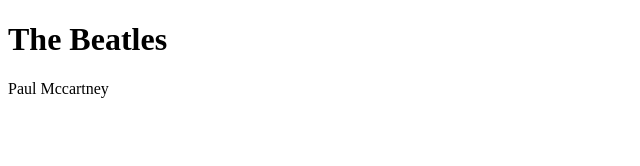
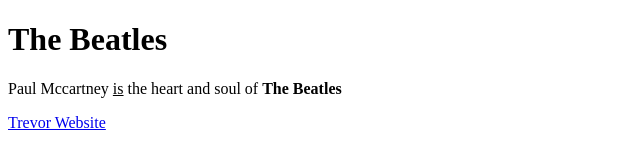
Before and after one commit to ml3893/exploring-cs, a plain HTML site: page index.html in a window 1280 px wide. Shown: the whole page, without its empty margins (0-640 px from the left). Drawn offline with Linux system fonts and the light colour scheme.

Commit message:
Update index.html

```diff
--- a/index.html
+++ b/index.html
@@ -4,7 +4,9 @@
 <html>
  <body>
   <h1>The Beatles</h1>
-  <p>Paul Mccartney</p>
+  <p>Paul Mccartney <u>is</u> the heart and soul of <b>The Beatles</b></p>
+
+  <a href="https://www.trevor.org">Trevor Website</a>
 
  </body>
 </html>
```
